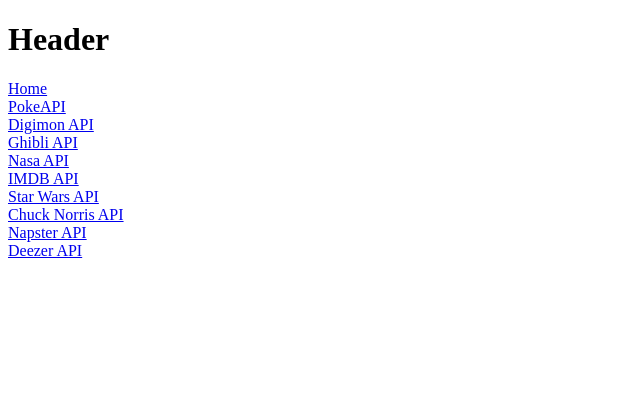
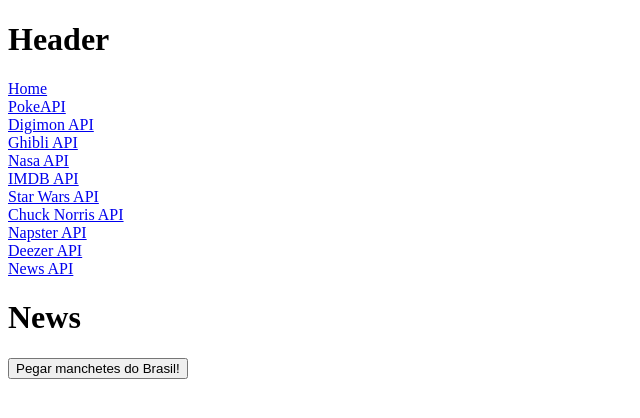
Before and after one commit to marcosnaofazisso/memories-of-requests, a React (Create React App) app in the folder requests/: page /news in a window 1280 px wide. Shown: the top 418 px of the page, without its empty margins (0-640 px from the left). Built offline with nearby package versions, Linux system fonts and the light colour scheme.

Commit message:
finishing news api

```diff
--- a/requests/src/AppRoutes.jsx
+++ b/requests/src/AppRoutes.jsx
@@ -10,6 +10,7 @@
 import StarWars from './components/StarWars';
 import Deezer from './components/Deezer';
 import Napster from './components/Napster';
+import News from './components/News';
 
 function AppRoutes() {
     return (
@@ -25,6 +26,7 @@
                 <Route path="/chucknorris" element={<ChuckNorris />} />
                 <Route path="/deezer" element={<Deezer />} />
                 <Route path="/napster" element={<Napster />} />
+                <Route path="/news" element={<News />} />
             </Routes>
         </>
     )
--- a/requests/src/Header.jsx
+++ b/requests/src/Header.jsx
@@ -25,6 +25,8 @@
             <br />
             <NavLink to="deezer">Deezer API</NavLink>
             <br />
+            <NavLink to="news">News API</NavLink>
+            <br />
         </>
     )
 }
--- /dev/null
+++ b/requests/src/components/News.jsx
@@ -0,0 +1,44 @@
+import React, { useState } from 'react'
+import axios from 'axios'
+
+function Medium() {
+
+  const country = 'br'
+  const apiKey = process.env.REACT_APP_NEWS
+
+  const url = `https://newsapi.org/v2/top-headlines?country=${country}&apiKey=${apiKey}`
+
+  const [news, setNews] = useState();
+
+  const imageStyle = {
+    width: '400px',
+  }
+
+  function getData() {
+    axios.get(url)
+      .then(response => {
+        console.log(response)
+        setNews(response.data.articles)
+      })
+      .catch(error => console.log("Error" + error))
+
+  }
+  return (
+    <>
+      <h1>News</h1>
+      <button onClick={() => getData()}>Pegar manchetes do Brasil!</button>
+      {/* {<h1>JSON: </h1> && JSON.stringify(news)} */}
+      {news && (news?.map(n => {
+        return (
+          <div key={n.publishedAt}>
+            <h2>{n.author} - {n.title}</h2>
+            <img src={n.urlToImage} alt={n.title} style={imageStyle} />
+            <p>{n.description}</p>
+          </div>
+        )
+      }))}
+    </>
+  )
+}
+
+export default Medium
```
